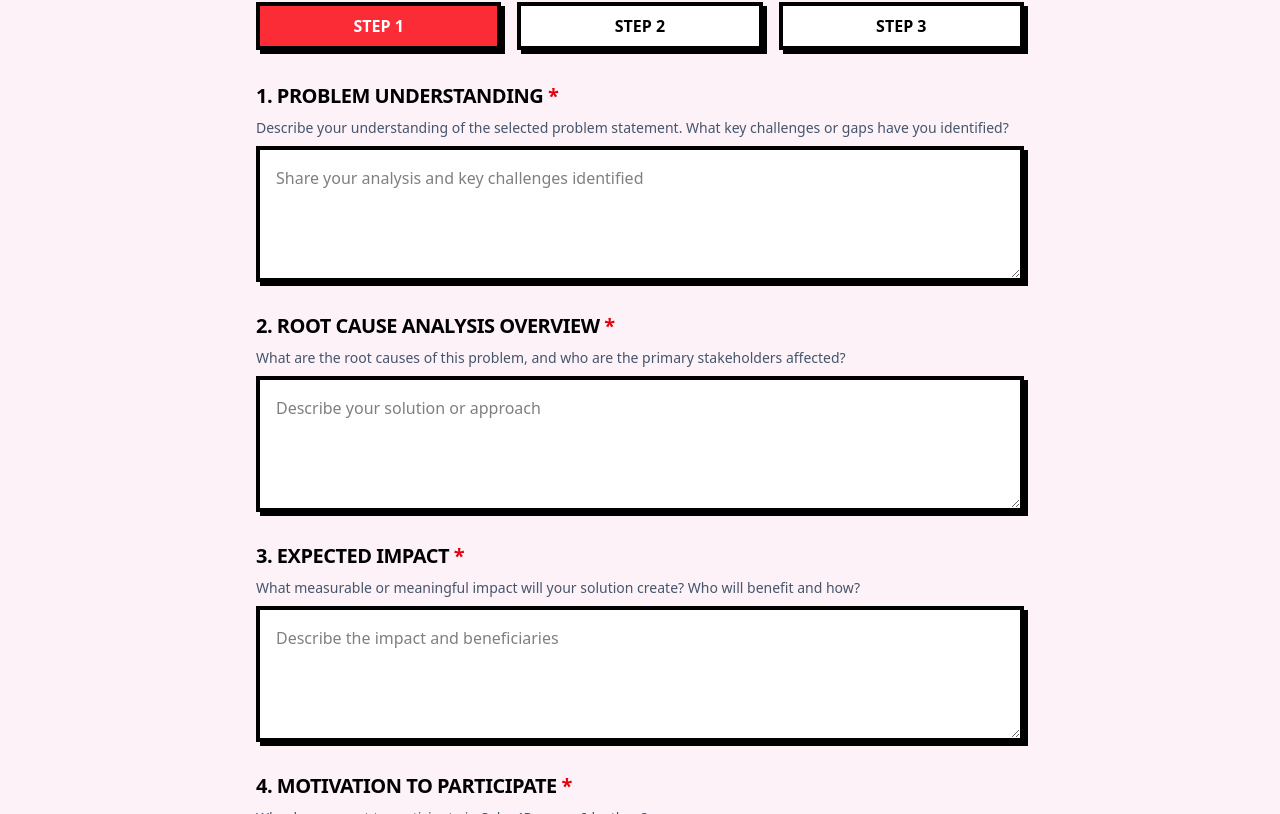
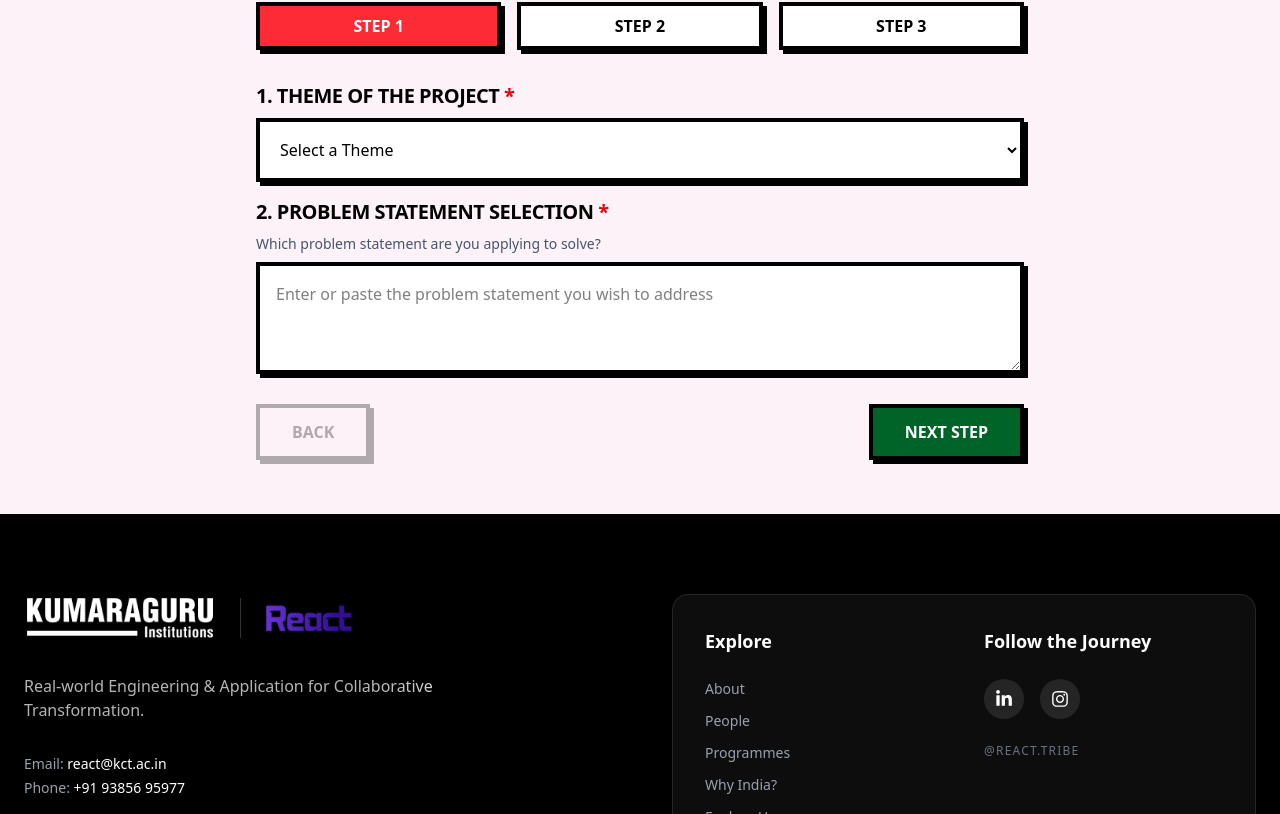
Before and after one commit to REACT-Kumaraguru/react-backend, a React (Vite) app in the folder frontend/: page /solve4purpose/register in a window 1280 px wide. Shown: the part 286-1100 px from the top of the page. Built offline with nearby package versions, Linux system fonts and the light colour scheme.

Commit message:
Refactor Solve4PurposeForm: Enhance validation logic and update form structure for improved user experience

```diff
--- a/frontend/src/hackathon-pages/Solve4PurposeForm.jsx
+++ b/frontend/src/hackathon-pages/Solve4PurposeForm.jsx
@@ -59,9 +59,18 @@ const Solve4PurposeForm = () => {
   };
 
   // ─── VALIDATIONS (each step validates its own screen) ───
+  // Order: 1 = Theme & problem statement, 2 = Understanding & motivation, 3 = Team
 
-  // Step 1: Problem Understanding, Solution, Impact, Motivation, Prior Experience
   const validateStep1 = () => {
+    const errs = [];
+    if (!formData.theme) errs.push('Theme of the Project is required.');
+    if (formData.theme === 'Other' && !formData.themeOther?.trim()) errs.push('Specify Theme (Other) is required when Theme is Other.');
+    if (!formData.problemStatementSelection?.trim()) errs.push('Problem Statement Selection is required.');
+    setStepErrors((e) => ({ ...e, step1: errs }));
+    return errs.length === 0;
+  };
+
+  const validateStep2 = () => {
     const errs = [];
     if (!formData.problemUnderstanding?.trim()) errs.push('Problem Understanding is required.');
     if (!formData.proposedSolution?.trim()) errs.push('Root Cause Analysis Overview is required.');
@@ -69,12 +78,11 @@ const Solve4PurposeForm = () => {
     if (!formData.motivationToParticipate?.trim()) errs.push('Motivation to Participate is required.');
     if (!formData.priorExperience) errs.push('Prior Experience (Yes/No) is required.');
     if (formData.priorExperience === 'Yes' && !formData.previousWorkDetails?.trim()) errs.push('Previous Work Details is required when Prior Experience is Yes.');
-    setStepErrors((e) => ({ ...e, step1: errs }));
+    setStepErrors((e) => ({ ...e, step2: errs }));
     return errs.length === 0;
   };
 
-  // Step 2 = Team Info (swapped with former step 3)
-  const validateStep2 = () => {
+  const validateStep3 = () => {
     const errs = [];
     if (!formData.teamName?.trim()) errs.push('Team Name is required.');
     const lead = formData.teamLead;
@@ -90,16 +98,6 @@ const Solve4PurposeForm = () => {
       if (!m?.year?.trim()) errs.push(`Member ${i + 1} Year is required.`);
       if (!m?.dept?.trim()) errs.push(`Member ${i + 1} Dept is required.`);
     });
-    setStepErrors((e) => ({ ...e, step2: errs }));
-    return errs.length === 0;
-  };
-
-  // Step 3 = Theme & Problem Statement (swapped with former step 2)
-  const validateStep3 = () => {
-    const errs = [];
-    if (!formData.theme) errs.push('Theme of the Project is required.');
-    if (formData.theme === 'Other' && !formData.themeOther?.trim()) errs.push('Specify Theme (Other) is required when Theme is Other.');
-    if (!formData.problemStatementSelection?.trim()) errs.push('Problem Statement Selection is required.');
     setStepErrors((e) => ({ ...e, step3: errs }));
     return errs.length === 0;
   };
@@ -194,15 +192,15 @@ const Solve4PurposeForm = () => {
 
         {/* Form Container */}
         <form className="relative" onSubmit={handleSubmit}>
-          <div className="min-h-[600px]">
+          <div className={step === 1 ? 'min-h-0' : 'min-h-[600px]'}>
             <AnimatePresence mode="wait">
 
-              {/* STEP 1: Problem Understanding, Solution, Impact, Motivation, Prior Experience */}
+              {/* STEP 1: Theme & Problem Statement */}
               {step === 1 && (
                 <motion.div
                   key="step1"
                   initial={{ x: 20, opacity: 0 }} animate={{ x: 0, opacity: 1 }} exit={{ x: -20, opacity: 0 }}
-                  className="space-y-6"
+                  className="space-y-4"
                 >
                   {stepErrors.step1.length > 0 && (
                     <div className="bg-red-100 border-4 border-red-600 p-4 text-red-800 font-bold">
@@ -212,7 +210,56 @@ const Solve4PurposeForm = () => {
                     </div>
                   )}
                   <div>
-                    <label className={labelStyle}>1. Problem Understanding <span className="text-red-600">*</span></label>
+                    <label className={labelStyle}>1. Theme of the Project <span className="text-red-600">*</span></label>
+                    <select required className={`w-full ${boxStyle}`} value={formData.theme} onChange={(e) => setFormData({ ...formData, theme: e.target.value })}>
+                      <option value="">Select a Theme</option>
+                      {themes.map(t => <option key={t} value={t}>{t}</option>)}
+                    </select>
+                  </div>
+                  {formData.theme === 'Other' && (
+                    <div>
+                      <label className={labelStyle}>Specify Theme (Other) <span className="text-red-600">*</span></label>
+                      <input
+                        type="text"
+                        required
+                        className={`w-full ${boxStyle}`}
+                        placeholder="Enter your theme"
+                        value={formData.themeOther}
+                        onChange={(e) => setFormData({ ...formData, themeOther: e.target.value })}
+                      />
+                    </div>
+                  )}
+                  <div>
+                    <label className={labelStyle}>2. Problem Statement Selection <span className="text-red-600">*</span></label>
+                    <p className="text-sm text-slate-600 mb-2">Which problem statement are you applying to solve?</p>
+                    <textarea
+                      required
+                      rows="3"
+                      className={`w-full ${boxStyle}`}
+                      placeholder="Enter or paste the problem statement you wish to address"
+                      value={formData.problemStatementSelection}
+                      onChange={(e) => setFormData({ ...formData, problemStatementSelection: e.target.value })}
+                    />
+                  </div>
+                </motion.div>
+              )}
+
+              {/* STEP 2: Problem Understanding, Solution, Impact, Motivation, Prior Experience */}
+              {step === 2 && (
+                <motion.div
+                  key="step2"
+                  initial={{ x: 20, opacity: 0 }} animate={{ x: 0, opacity: 1 }} exit={{ x: -20, opacity: 0 }}
+                  className="space-y-6"
+                >
+                  {stepErrors.step2.length > 0 && (
+                    <div className="bg-red-100 border-4 border-red-600 p-4 text-red-800 font-bold">
+                      <ul className="list-disc list-inside space-y-1">
+                        {stepErrors.step2.map((msg, i) => <li key={i}>{msg}</li>)}
+                      </ul>
+                    </div>
+                  )}
+                  <div>
+                    <label className={labelStyle}>3. Problem Understanding <span className="text-red-600">*</span></label>
                     <p className="text-sm text-slate-600 mb-2">Describe your understanding of the selected problem statement. What key challenges or gaps have you identified?</p>
                     <textarea
                       required
@@ -224,7 +271,7 @@ const Solve4PurposeForm = () => {
                     />
                   </div>
                   <div>
-                    <label className={labelStyle}>2. Root Cause Analysis Overview <span className="text-red-600">*</span></label>
+                    <label className={labelStyle}>4. Root Cause Analysis Overview <span className="text-red-600">*</span></label>
                     <p className="text-sm text-slate-600 mb-2">What are the root causes of this problem, and who are the primary stakeholders affected?</p>
                     <textarea
                       required
@@ -236,7 +283,7 @@ const Solve4PurposeForm = () => {
                     />
                   </div>
                   <div>
-                    <label className={labelStyle}>3. Expected Impact <span className="text-red-600">*</span></label>
+                    <label className={labelStyle}>5. Expected Impact <span className="text-red-600">*</span></label>
                     <p className="text-sm text-slate-600 mb-2">What measurable or meaningful impact will your solution create? Who will benefit and how?</p>
                     <textarea
                       required
@@ -248,7 +295,7 @@ const Solve4PurposeForm = () => {
                     />
                   </div>
                   <div>
-                    <label className={labelStyle}>4. Motivation to Participate <span className="text-red-600">*</span></label>
+                    <label className={labelStyle}>6. Motivation to Participate <span className="text-red-600">*</span></label>
                     <p className="text-sm text-slate-600 mb-2">Why do you want to participate in Solve4Purpose Ideathon?</p>
                     <textarea
                       required
@@ -260,7 +307,7 @@ const Solve4PurposeForm = () => {
                     />
                   </div>
                   <div>
-                    <label className={labelStyle}>5. Prior Experience in This Domain <span className="text-red-600">*</span></label>
+                    <label className={labelStyle}>7. Prior Experience in This Domain <span className="text-red-600">*</span></label>
                     <p className="text-sm text-slate-600 mb-2">Have you previously worked on a similar problem or domain?</p>
                     <div className="flex gap-6 mt-2">
                       <label className="flex items-center gap-2 cursor-pointer">
@@ -289,7 +336,7 @@ const Solve4PurposeForm = () => {
                   </div>
                   {formData.priorExperience === 'Yes' && (
                     <div>
-                      <label className={labelStyle}>6. If Yes – Previous Work Details <span className="text-red-600">*</span></label>
+                      <label className={labelStyle}>8. If Yes – Previous Work Details <span className="text-red-600">*</span></label>
                       <p className="text-sm text-slate-600 mb-2">Briefly describe your earlier solution, prototype, or experience.</p>
                       <textarea
                         required={formData.priorExperience === 'Yes'}
@@ -304,17 +351,17 @@ const Solve4PurposeForm = () => {
                 </motion.div>
               )}
 
-              {/* STEP 2: Team Info */}
-              {step === 2 && (
+              {/* STEP 3: Team Info */}
+              {step === 3 && (
                 <motion.div
-                  key="step2"
+                  key="step3"
                   initial={{ x: 20, opacity: 0 }} animate={{ x: 0, opacity: 1 }} exit={{ x: -20, opacity: 0 }}
                   className="space-y-6"
                 >
-                  {stepErrors.step2.length > 0 && (
+                  {stepErrors.step3.length > 0 && (
                     <div className="bg-red-100 border-4 border-red-600 p-4 text-red-800 font-bold">
                       <ul className="list-disc list-inside space-y-1">
-                        {stepErrors.step2.map((msg, i) => <li key={i}>{msg}</li>)}
+                        {stepErrors.step3.map((msg, i) => <li key={i}>{msg}</li>)}
                       </ul>
                     </div>
                   )}
@@ -483,60 +530,11 @@ const Solve4PurposeForm = () => {
                 </motion.div>
               )}
 
-              {/* STEP 3: Theme & Problem Statement */}
-              {step === 3 && (
-                <motion.div
-                  key="step3"
-                  initial={{ x: 20, opacity: 0 }} animate={{ x: 0, opacity: 1 }} exit={{ x: -20, opacity: 0 }}
-                  className="space-y-6"
-                >
-                  {stepErrors.step3.length > 0 && (
-                    <div className="bg-red-100 border-4 border-red-600 p-4 text-red-800 font-bold">
-                      <ul className="list-disc list-inside space-y-1">
-                        {stepErrors.step3.map((msg, i) => <li key={i}>{msg}</li>)}
-                      </ul>
-                    </div>
-                  )}
-                  <div>
-                    <label className={labelStyle}>7. Theme of the Project <span className="text-red-600">*</span></label>
-                    <select required className={`w-full ${boxStyle}`} value={formData.theme} onChange={(e) => setFormData({ ...formData, theme: e.target.value })}>
-                      <option value="">Select a Theme</option>
-                      {themes.map(t => <option key={t} value={t}>{t}</option>)}
-                    </select>
-                  </div>
-                  {formData.theme === 'Other' && (
-                    <div>
-                      <label className={labelStyle}>Specify Theme (Other) <span className="text-red-600">*</span></label>
-                      <input
-                        type="text"
-                        required
-                        className={`w-full ${boxStyle}`}
-                        placeholder="Enter your theme"
-                        value={formData.themeOther}
-                        onChange={(e) => setFormData({ ...formData, themeOther: e.target.value })}
-                      />
-                    </div>
-                  )}
-                  <div>
-                    <label className={labelStyle}>8. Problem Statement Selection <span className="text-red-600">*</span></label>
-                    <p className="text-sm text-slate-600 mb-2">Which problem statement are you applying to solve?</p>
-                    <textarea
-                      required
-                      rows="3"
-                      className={`w-full ${boxStyle}`}
-                      placeholder="Enter or paste the problem statement you wish to address"
-                      value={formData.problemStatementSelection}
-                      onChange={(e) => setFormData({ ...formData, problemStatementSelection: e.target.value })}
-                    />
-                  </div>
-                </motion.div>
-              )}
-
             </AnimatePresence>
           </div>
 
           {/* Navigation Buttons */}
-          <div className="flex justify-between mt-12">
+          <div className={`flex justify-between ${step === 1 ? 'mt-6' : 'mt-12'}`}>
             <button
               type="button"
               onClick={prevStep}
```
